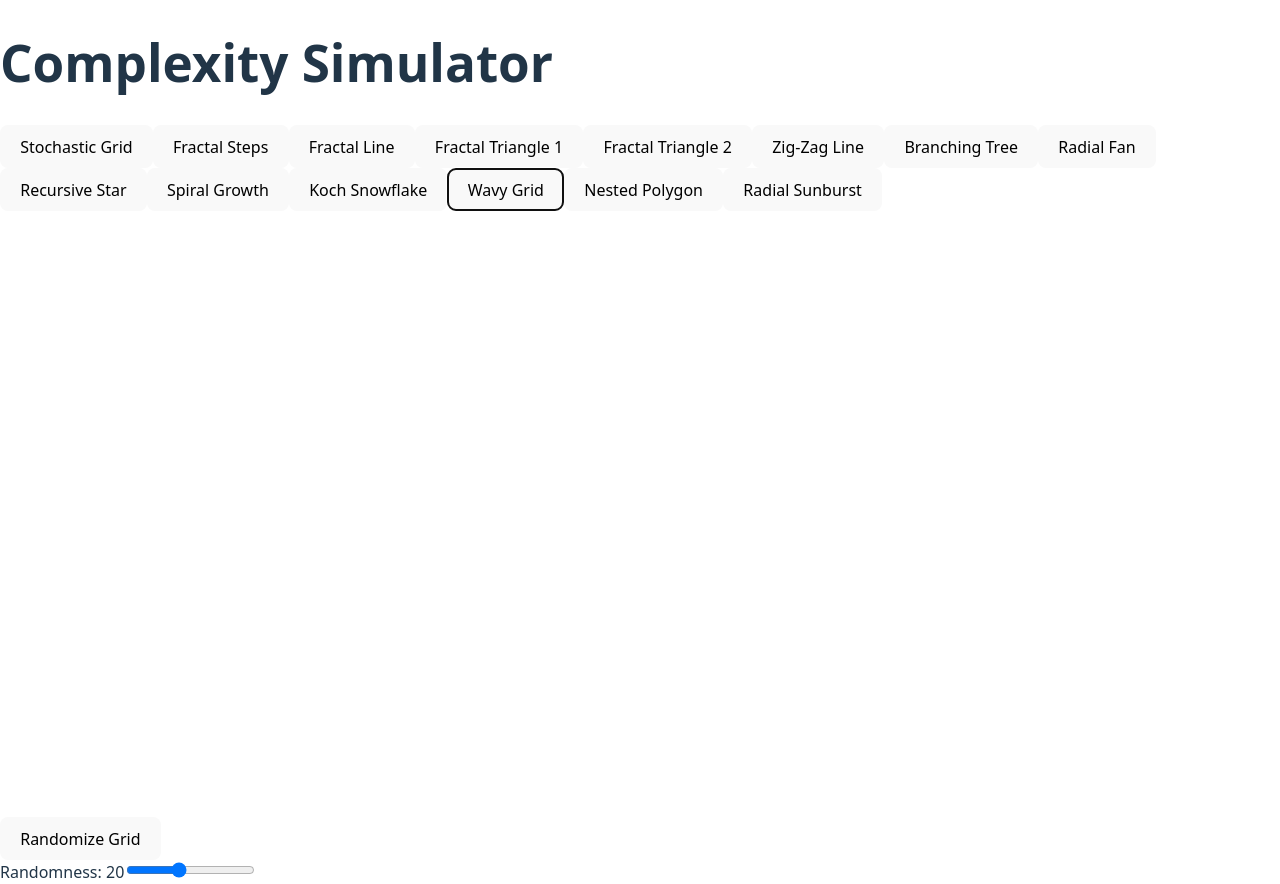
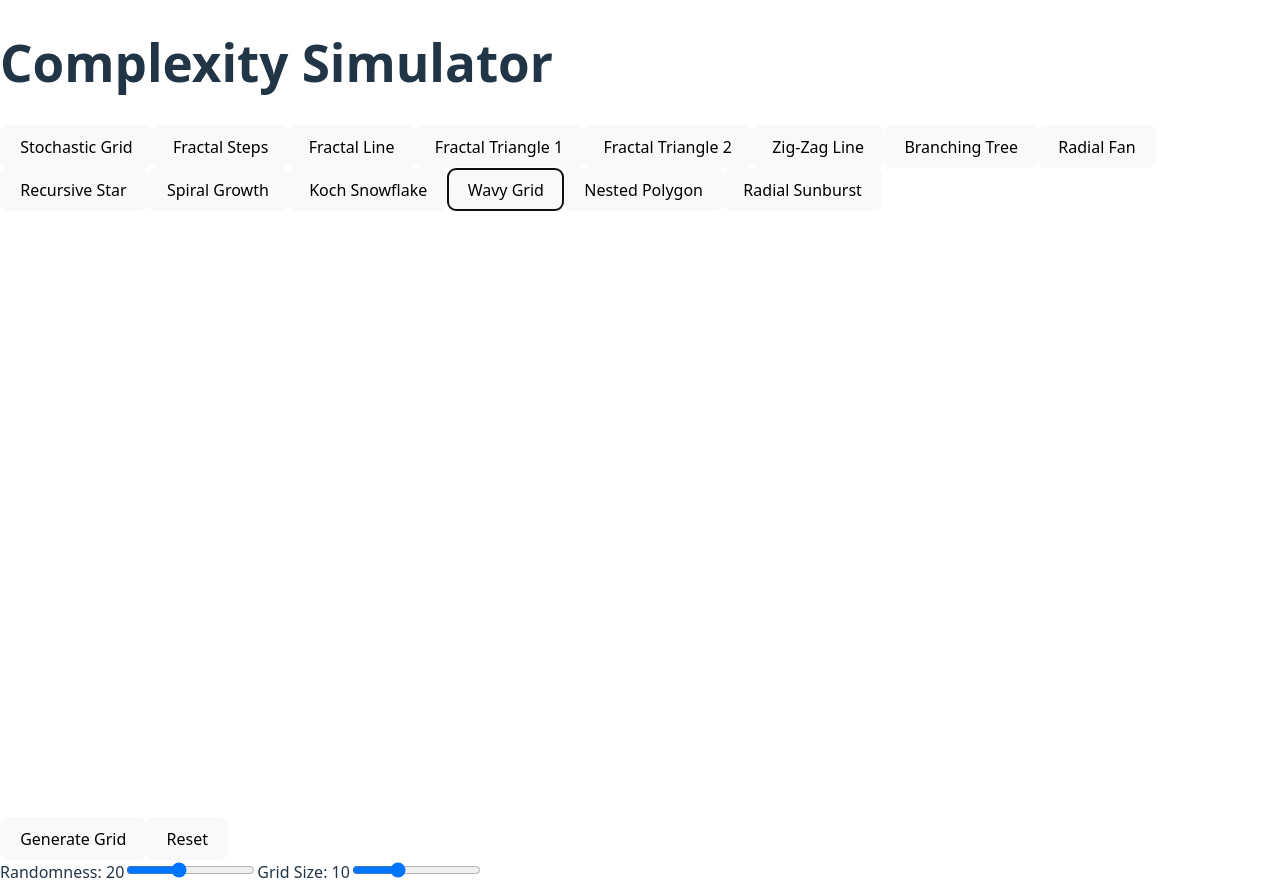
Before and after one commit to jo56/mandlebrot, a React (Vite) app in the folder stochastic-grid/: page / in a window 1280 px wide. Both pictures are taken after a click on the button "Wavy Grid". Built offline with nearby package versions, Linux system fonts and the light colour scheme.

Commit message:
Update WavyGrid.tsx

```diff
--- a/stochastic-grid/src/components/patterns/NewComponents/WavyGrid.tsx
+++ b/stochastic-grid/src/components/patterns/NewComponents/WavyGrid.tsx
@@ -1,5 +1,4 @@
-// src/components/WavyGrid.tsx
-import React, { useState } from "react";
+import React, { useState, useEffect } from "react";
 import SimulationCanvas from "../../utils/Canvas";
 
 type Point = { x: number; y: number };
@@ -17,18 +16,14 @@ export default function WavyGrid() {
       for (let j = 0; j < gridSize; j++) {
         const x = i * spacing;
         const y = j * spacing;
-        // connect right
-        if (i < gridSize - 1) {
-          newLines.push({ start: {x, y}, end: {x: x + spacing, y: y + (Math.random() - 0.5)*randomness} });
-        }
-        // connect down
-        if (j < gridSize - 1) {
-          newLines.push({ start: {x, y}, end: {x: x + (Math.random() - 0.5)*randomness, y: y + spacing} });
-        }
+        if (i < gridSize - 1) newLines.push({ start: { x, y }, end: { x: x + spacing, y: y + (Math.random() - 0.5) * randomness } });
+        if (j < gridSize - 1) newLines.push({ start: { x, y }, end: { x: x + (Math.random() - 0.5) * randomness, y: y + spacing } });
       }
     }
     setLines(newLines);
   };
+
+  const handleReset = () => setLines([]);
 
   return (
     <div className="flex flex-col items-center gap-4">
@@ -36,15 +31,20 @@ export default function WavyGrid() {
         elements={lines}
         renderFn={(ctx, lines) => {
           ctx.strokeStyle = "purple";
-          lines.forEach(l => { ctx.beginPath(); ctx.moveTo(l.start.x, l.start.y); ctx.lineTo(l.end.x, l.end.y); ctx.stroke(); });
+          lines.forEach((l) => { ctx.beginPath(); ctx.moveTo(l.start.x, l.start.y); ctx.lineTo(l.end.x, l.end.y); ctx.stroke(); });
         }}
       />
       <div className="flex gap-2">
-        <button onClick={generateGrid} className="px-3 py-1 bg-green-500 text-white rounded">Randomize Grid</button>
+        <button onClick={generateGrid} className="px-3 py-1 bg-blue-500 text-white rounded">Generate Grid</button>
+        <button onClick={handleReset} className="px-3 py-1 bg-gray-500 text-white rounded">Reset</button>
       </div>
-      <label className="w-80">
+      <label>
         Randomness: {randomness}
-        <input type="range" min={0} max={50} value={randomness} onChange={e => setRandomness(Number(e.target.value))} className="w-full"/>
+        <input type="range" min={0} max={50} value={randomness} onChange={e => setRandomness(Number(e.target.value))} className="w-80"/>
+      </label>
+      <label>
+        Grid Size: {gridSize}
+        <input type="range" min={5} max={20} value={gridSize} onChange={e => setGridSize(Number(e.target.value))} className="w-80"/>
       </label>
     </div>
   );
```
